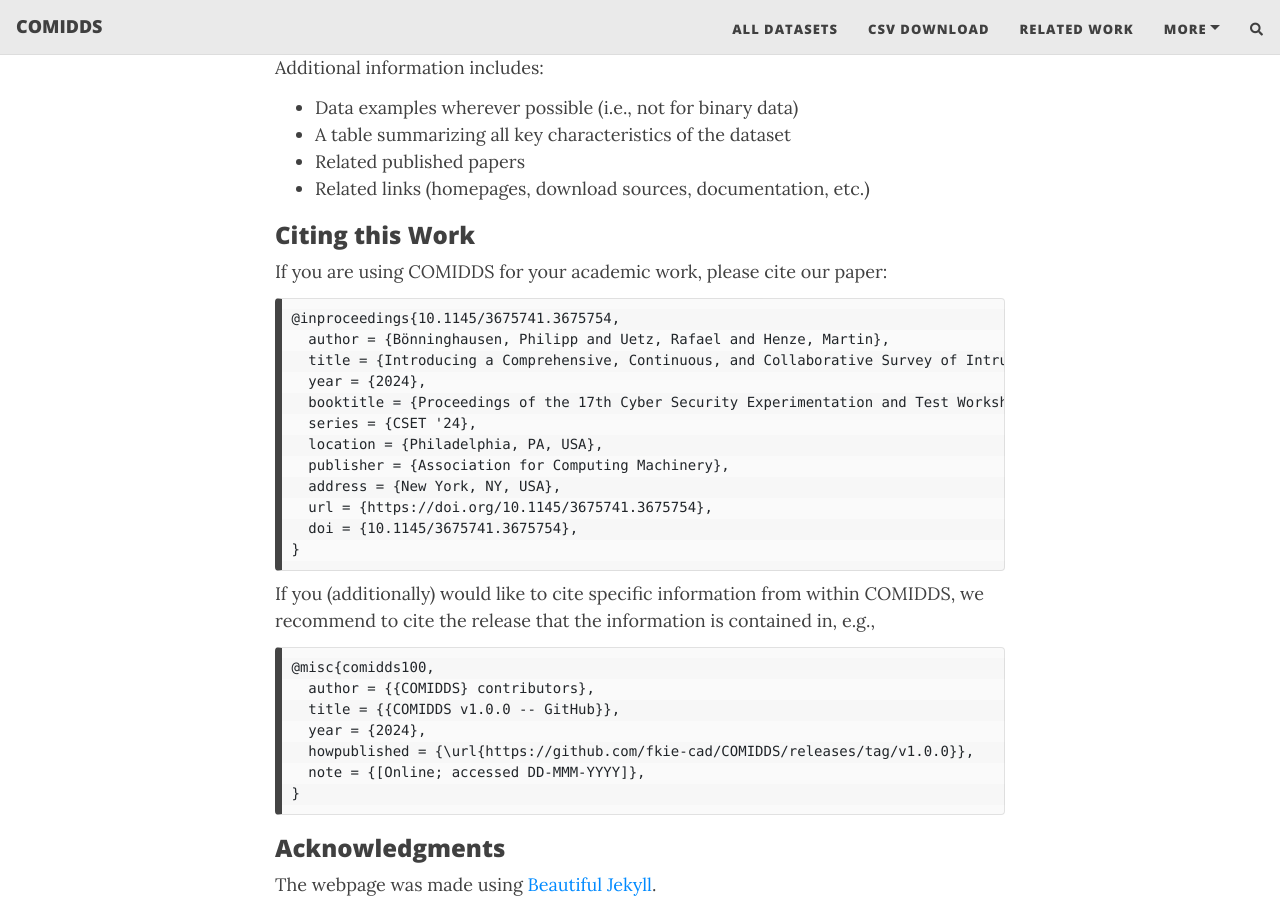
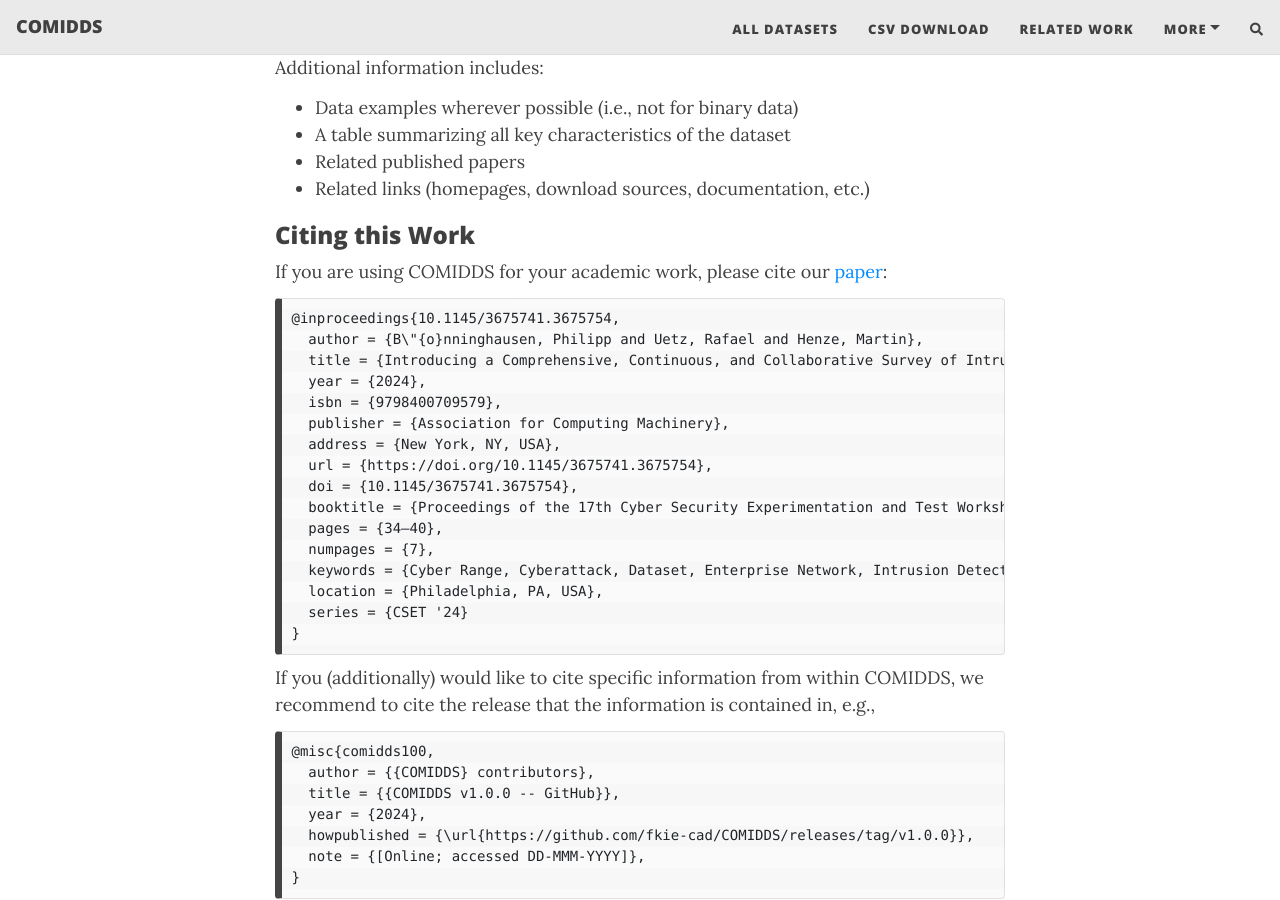
Before and after one commit to fkie-cad/COMIDDS, a Jekyll site: the page built from content/about.md, in a window 1280 px wide and 900 px high, scrolled down 917 px. Built offline with Jekyll 4.4.1, drawn with Linux system fonts in a browser that asks for light colours; nearby versions of some CDN libraries; comment, search, counter and statistics services are not loaded.

Commit message:
Copy citation from ACM Digital Library

````diff
--- a/content/about.md
+++ b/content/about.md
@@ -28,20 +28,24 @@
 
 ### Citing this Work
 
-If you are using COMIDDS for your academic work, please cite our paper:
+If you are using COMIDDS for your academic work, please cite our [paper](https://doi.org/10.1145/3675741.3675754):
 <!--  {% raw %} -->
 ```
 @inproceedings{10.1145/3675741.3675754,
-  author = {Bönninghausen, Philipp and Uetz, Rafael and Henze, Martin},
+  author = {B\"{o}nninghausen, Philipp and Uetz, Rafael and Henze, Martin},
   title = {Introducing a Comprehensive, Continuous, and Collaborative Survey of Intrusion Detection Datasets},
   year = {2024},
-  booktitle = {Proceedings of the 17th Cyber Security Experimentation and Test Workshop},
-  series = {CSET '24},
-  location = {Philadelphia, PA, USA},
+  isbn = {9798400709579},
   publisher = {Association for Computing Machinery},
   address = {New York, NY, USA},
   url = {https://doi.org/10.1145/3675741.3675754},
   doi = {10.1145/3675741.3675754},
+  booktitle = {Proceedings of the 17th Cyber Security Experimentation and Test Workshop},
+  pages = {34–40},
+  numpages = {7},
+  keywords = {Cyber Range, Cyberattack, Dataset, Enterprise Network, Intrusion Detection, Log Data, Netflow Data, Simulation, Survey, Testbed},
+  location = {Philadelphia, PA, USA},
+  series = {CSET '24}
 }
 ```
 <!-- {% endraw %} -->
````
Also changed, not shown: README.md.
